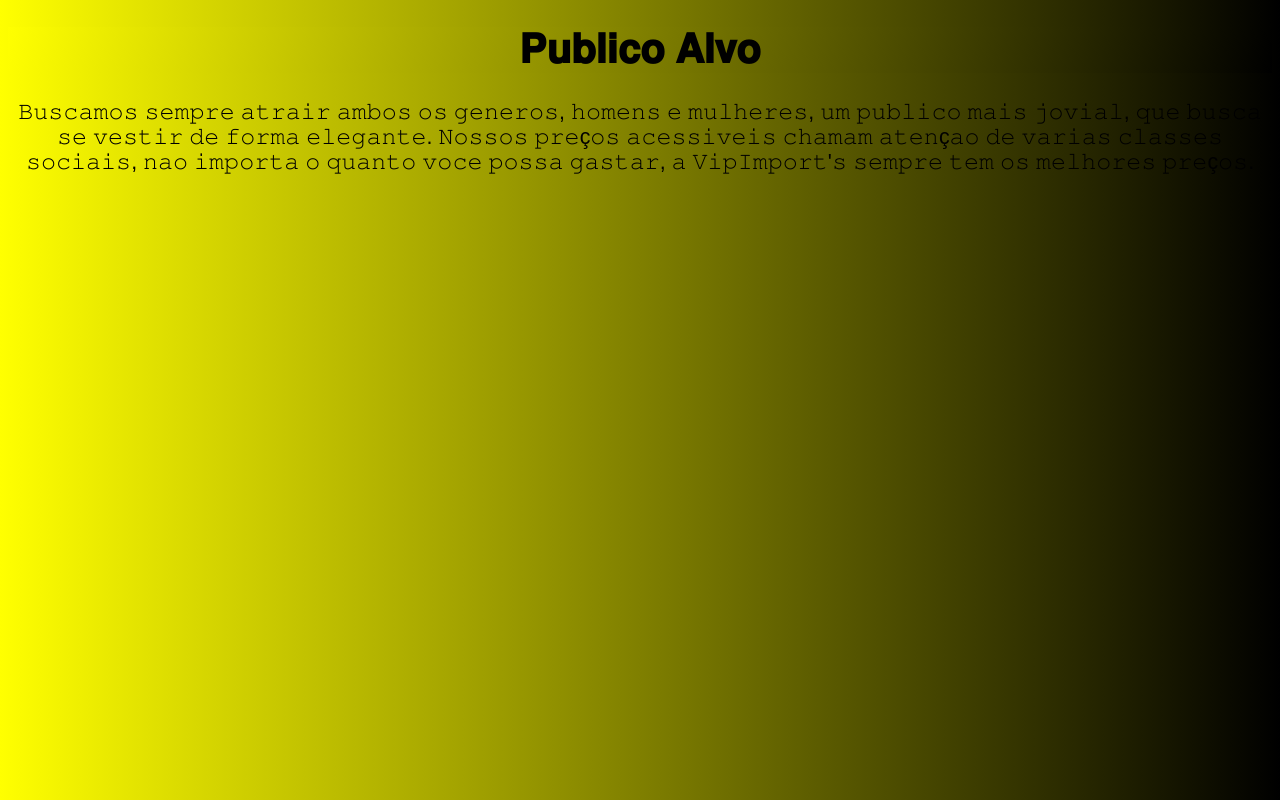
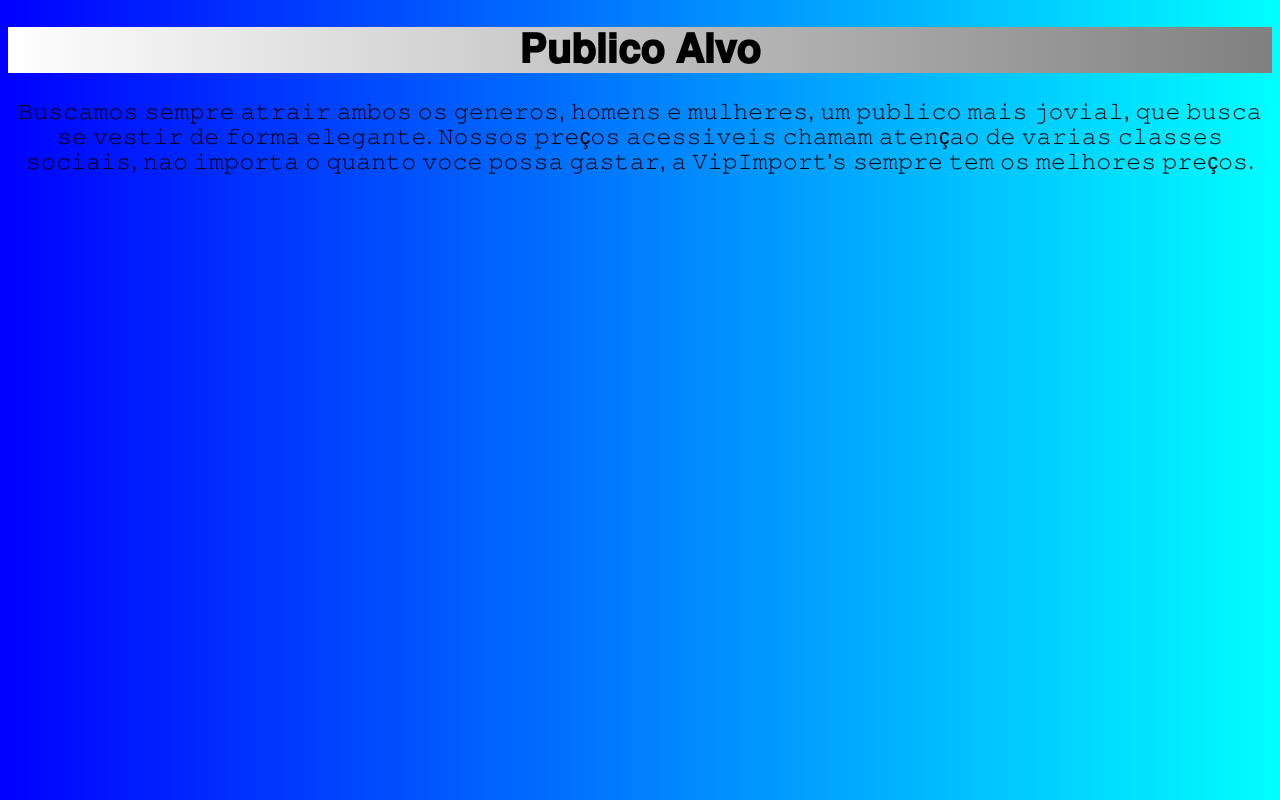
Before and after one commit to Suemarx/Publico-alvo, a plain HTML site: page index.html in a window 1280 px wide. Drawn offline with Linux system fonts and the light colour scheme.

Commit message:
Update style.css

```diff
--- a/style.css
+++ b/style.css
@@ -2,7 +2,7 @@
 
 body
 {
-    background-image: linear-gradient(90deg, yellow, black );
+    background-image: linear-gradient(90deg, blue, cyan );
     color: black;
     font-size: 12pt;
     font-family:Arial, Helvetica, sans-serif;
@@ -12,7 +12,7 @@
 
 h1
 {
-    background-image: linear-gradient(100deg, yellow, black );
+    background-image: linear-gradient(270deg, gray, white );
     background-color: aqua;
     color: black;
     font-size: 30pt;
```
